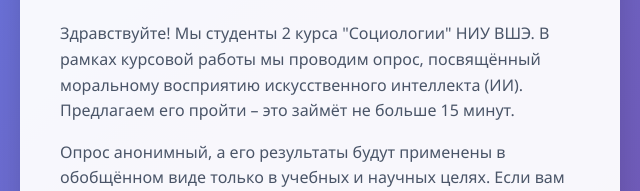
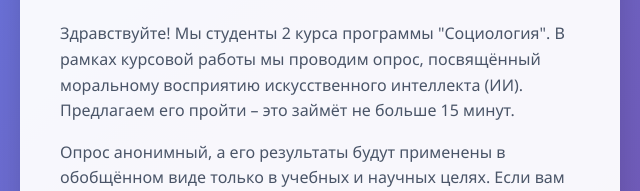
Before and after one commit to KiraE4/random-link, a plain HTML site: page index.html in a window 1280 px wide. Shown: the part 233-424 px from the top of the page, 320-960 px from the left. Drawn offline with Linux system fonts and the light colour scheme.

Commit message:
Update index.html

```diff
--- a/index.html
+++ b/index.html
@@ -96,7 +96,7 @@
         <h1>Моральное восприятие ИИ</h1>
 
         <div class="description">
-            <p>Здравствуйте! Мы студенты 2 курса "Социологии" НИУ ВШЭ. В рамках курсовой работы мы проводим опрос, посвящённый моральному восприятию искусственного интеллекта (ИИ). Предлагаем его пройти – это займёт не больше 15 минут.</p>
+            <p>Здравствуйте! Мы студенты 2 курса программы "Социология". В рамках курсовой работы мы проводим опрос, посвящённый моральному восприятию искусственного интеллекта (ИИ). Предлагаем его пройти – это займёт не больше 15 минут.</p>
 
             <p style="margin-top: 1rem;">Опрос анонимный, а его результаты будут применены в обобщённом виде только в учебных и научных целях. Если вам интересны итоги нашего исследования, вы сможете оставить свои контакты в конце анкеты.</p>
 
```
